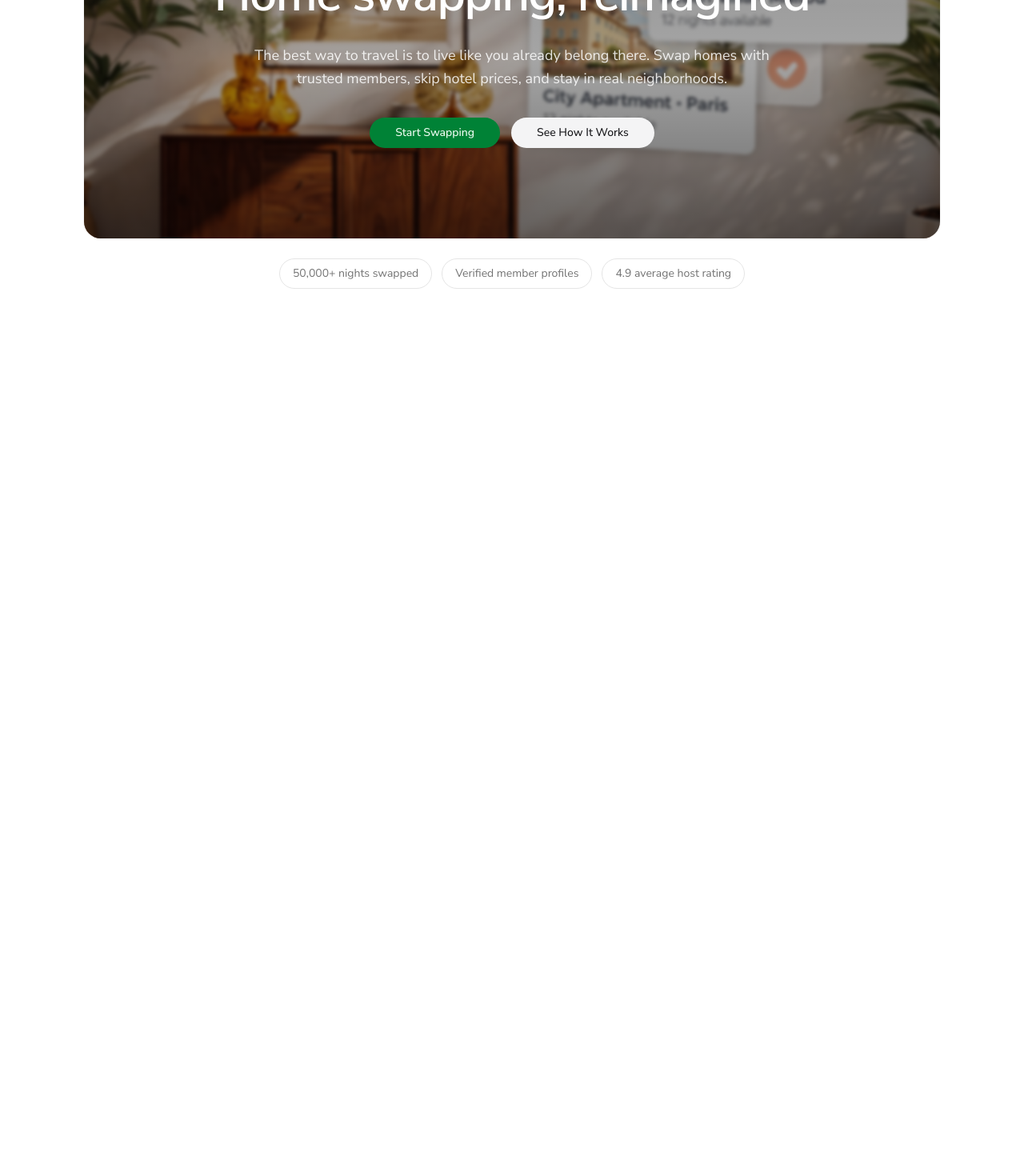
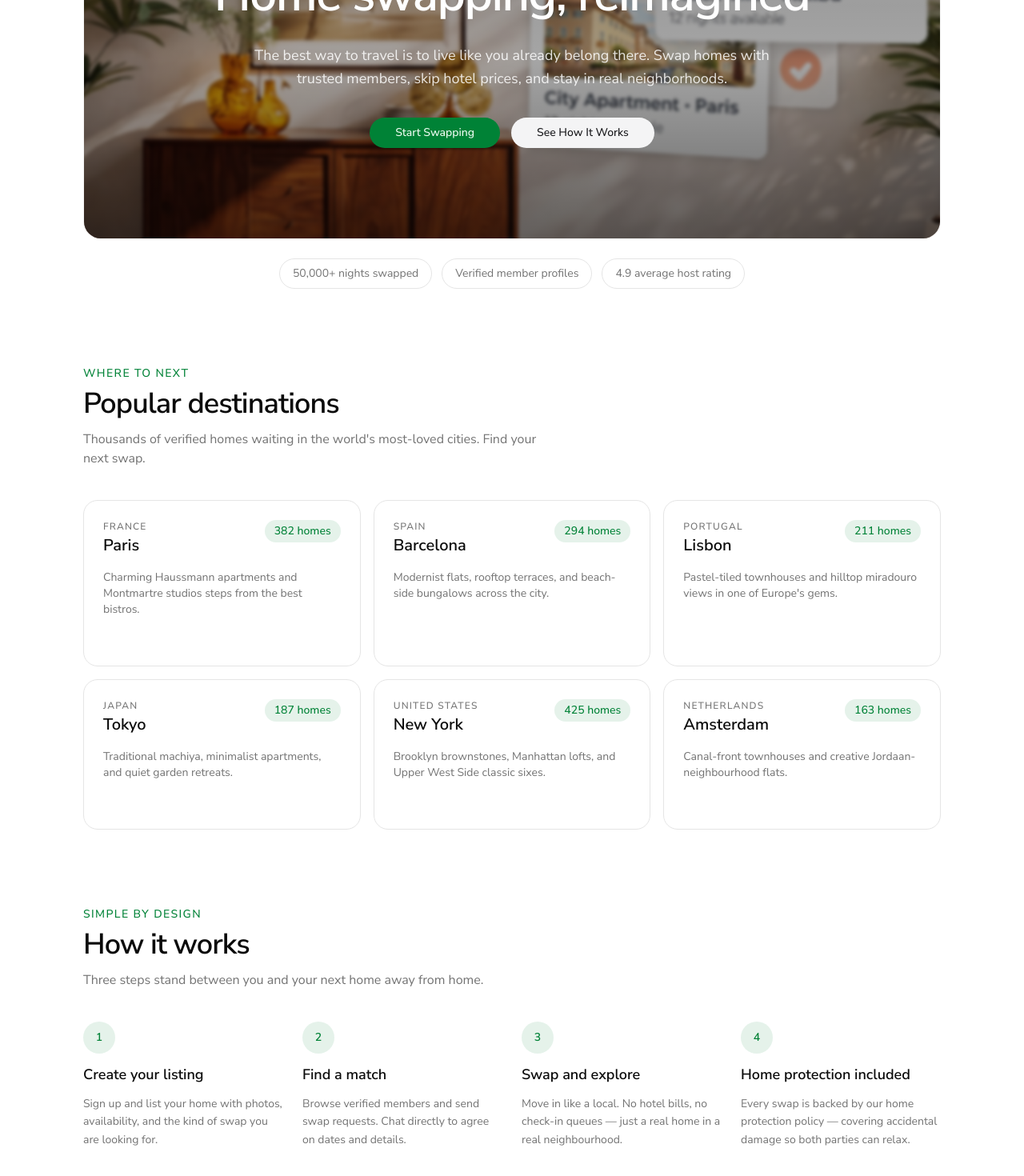
Before and after one commit to Nostrus/familiar, a Next.js app in the folder apps/web/: page / in a window 1280 px wide. Shown: the part 246-1716 px from the top of the page at 80% size. Before the commit the page ends 800 px from the top, so only its background shows below. Built offline with nearby package versions, Linux system fonts and the light colour scheme.

Commit message:
refactor: refactor homepage layout with new components, add proper metadata

```diff
--- a/apps/web/src/app/layout.tsx
+++ b/apps/web/src/app/layout.tsx
@@ -1,17 +1,18 @@
+import { cn } from '@/lib/utils';
+import { Nunito_Sans } from 'next/font/google';
 import './globals.css';
-import { Nunito_Sans } from "next/font/google";
-import { cn } from "@/lib/utils";
 
-const nunitoSans = Nunito_Sans({subsets:['latin'],variable:'--font-sans'});
+const nunitoSans = Nunito_Sans({ subsets: ['latin'], variable: '--font-sans' });
 
 export const metadata = {
-  title: 'Welcome to web',
-  description: 'Generated by create-nx-workspace',
+  title: 'Familiar — Home Swapping, Reimagined',
+  description:
+    'Swap homes with trusted members around the world. Skip hotel prices and stay in real neighborhoods like a local.',
 };
 
 export default function RootLayout({ children }: { children: React.ReactNode }) {
   return (
-    <html lang="en" className={cn("font-sans", nunitoSans.variable)}>
+    <html lang="en" className={cn('font-sans', nunitoSans.variable)}>
       <body>{children}</body>
     </html>
   );
--- a/apps/web/src/app/page.tsx
+++ b/apps/web/src/app/page.tsx
@@ -1,48 +1,13 @@
-import { Button } from '@/components/ui/button';
-import Link from 'next/link';
+import { Hero } from '@/components/hero';
+import { HowItWorks } from '@/components/how-it-works';
+import { PopularDestinations } from '@/components/popular-destinations';
 
 export default function DashboardPage() {
   return (
-    <main className="min-h-screen bg-background text-foreground">
-      <section className="mx-auto w-full max-w-6xl px-6 py-16 md:px-10 md:py-24">
-        <div className="relative overflow-hidden rounded-3xl border border-border/40 bg-card">
-          <div className="absolute inset-0 scale-105 bg-[url('/hero-image.jpg')] bg-cover bg-center blur-[2px]" />
-          <div className="absolute inset-0 bg-gradient-to-b from-black/45 via-black/35 to-black/60" />
-          <div className="absolute inset-x-0 top-0 h-40 bg-gradient-to-b from-white/15 to-transparent" />
-
-          <div className="relative z-10 flex flex-col items-center gap-8 px-6 py-20 text-center sm:px-10 md:px-16 md:py-28">
-            <h1 className="max-w-4xl text-4xl font-semibold tracking-tight text-balance text-white sm:text-5xl md:text-6xl">
-              Home swapping, reimagined
-            </h1>
-
-            <p className="max-w-2xl text-base leading-relaxed text-white/85 sm:text-lg">
-              The best way to travel is to live like you already belong there. Swap homes with
-              trusted members, skip hotel prices, and stay in real neighborhoods.
-            </p>
-
-            <div className="flex flex-wrap items-center justify-center gap-3">
-              <Button asChild size="lg" className="px-8">
-                <Link href="#">Start Swapping</Link>
-              </Button>
-              <Button asChild size="lg" variant="secondary" className="px-8">
-                <Link href="#">See How It Works</Link>
-              </Button>
-            </div>
-          </div>
-        </div>
-
-        <div className="flex w-full flex-wrap items-center justify-center gap-3 pt-6">
-          <div className="rounded-full border border-border px-4 py-2 text-sm text-muted-foreground">
-            50,000+ nights swapped
-          </div>
-          <div className="rounded-full border border-border px-4 py-2 text-sm text-muted-foreground">
-            Verified member profiles
-          </div>
-          <div className="rounded-full border border-border px-4 py-2 text-sm text-muted-foreground">
-            4.9 average host rating
-          </div>
-        </div>
-      </section>
+    <main className="min-h-screen">
+      <Hero />
+      <PopularDestinations />
+      <HowItWorks />
     </main>
   );
 }
--- /dev/null
+++ b/apps/web/src/components/bubble-card.tsx
@@ -0,0 +1,39 @@
+import { MoveRight } from 'lucide-react';
+import Link from 'next/link';
+
+export type BubbleDestination = {
+  city: string;
+  country: string;
+  homes: number;
+  tagline: string;
+};
+
+type BubbleCardProps = {
+  destination: BubbleDestination;
+};
+
+export function BubbleCard({ destination }: BubbleCardProps) {
+  return (
+    <Link
+      href="#"
+      className="group relative overflow-hidden rounded-2xl border border-border bg-card p-6 transition-shadow hover:shadow-md"
+    >
+      <div className="mb-4 flex items-start justify-between">
+        <div>
+          <p className="text-xs font-medium tracking-widest text-muted-foreground uppercase">
+            {destination.country}
+          </p>
+          <h3 className="mt-0.5 text-xl font-semibold text-foreground">{destination.city}</h3>
+        </div>
+        <span className="rounded-full bg-primary/10 px-3 py-1 text-sm font-medium text-primary">
+          {destination.homes.toLocaleString()} homes
+        </span>
+      </div>
+      <p className="text-sm text-muted-foreground">{destination.tagline}</p>
+      <div className="mt-4 flex items-center gap-1 text-sm font-medium text-primary opacity-0 transition-opacity group-hover:opacity-100">
+        Browse listings
+        <MoveRight className="h-4 w-4 translate-x-0 transition-transform group-hover:translate-x-1" />
+      </div>
+    </Link>
+  );
+}
--- /dev/null
+++ b/apps/web/src/components/hero.tsx
@@ -0,0 +1,60 @@
+import { Button } from '@/components/ui/button';
+import Image from 'next/image';
+import Link from 'next/link';
+
+const trustBadges = [
+  '50,000+ nights swapped',
+  'Verified member profiles',
+  '4.9 average host rating',
+];
+
+export function Hero() {
+  return (
+    <section className="mx-auto w-full max-w-6xl px-6 py-16 md:px-10 md:py-24">
+      <div className="relative overflow-hidden rounded-3xl border border-border/40 bg-card">
+        <div className="absolute inset-0 scale-105 overflow-hidden">
+          <Image
+            src="/hero-image.jpg"
+            alt=""
+            fill
+            priority
+            className="object-cover blur-[2px] scale-105"
+          />
+        </div>
+        <div className="absolute inset-0 bg-linear-to-b from-black/45 via-black/35 to-black/60" />
+        <div className="absolute inset-x-0 top-0 h-40 bg-linear-to-b from-white/15 to-transparent" />
+
+        <div className="relative z-10 flex flex-col items-center gap-8 px-6 py-20 text-center sm:px-10 md:px-16 md:py-28">
+          <h1 className="max-w-4xl text-4xl font-semibold tracking-tight text-balance text-white sm:text-5xl md:text-6xl">
+            Home swapping, reimagined
+          </h1>
+
+          <p className="max-w-2xl leading-relaxed text-white/85 sm:text-lg">
+            The best way to travel is to live like you already belong there. Swap homes with trusted
+            members, skip hotel prices, and stay in real neighborhoods.
+          </p>
+
+          <div className="flex flex-wrap items-center justify-center gap-3">
+            <Button asChild size="lg" className="px-8">
+              <Link href="#">Start Swapping</Link>
+            </Button>
+            <Button asChild size="lg" variant="secondary" className="px-8">
+              <Link href="#how-it-works">See How It Works</Link>
+            </Button>
+          </div>
+        </div>
+      </div>
+
+      <div className="flex w-full flex-wrap items-center justify-center gap-3 pt-6">
+        {trustBadges.map((badge) => (
+          <div
+            key={badge}
+            className="rounded-full border border-border px-4 py-2 text-sm text-muted-foreground"
+          >
+            {badge}
+          </div>
+        ))}
+      </div>
+    </section>
+  );
+}
--- /dev/null
+++ b/apps/web/src/components/how-it-works.tsx
@@ -0,0 +1,52 @@
+const steps = [
+  {
+    title: 'Create your listing',
+    description:
+      'Sign up and list your home with photos, availability, and the kind of swap you are looking for.',
+  },
+  {
+    title: 'Find a match',
+    description:
+      'Browse verified members and send swap requests. Chat directly to agree on dates and details.',
+  },
+  {
+    title: 'Swap and explore',
+    description:
+      'Move in like a local. No hotel bills, no check-in queues — just a real home in a real neighbourhood.',
+  },
+  {
+    title: 'Home protection included',
+    description:
+      'Every swap is backed by our home protection policy — covering accidental damage so both parties can relax.',
+  },
+];
+
+export function HowItWorks() {
+  return (
+    <section id="how-it-works" className="mx-auto w-full max-w-6xl px-6 pb-24 md:px-10">
+      <div className="mb-10">
+        <p className="mb-2 text-sm font-medium tracking-widest text-primary uppercase">
+          Simple by design
+        </p>
+        <h2 className="text-3xl font-semibold tracking-tight text-foreground sm:text-4xl">
+          How it works
+        </h2>
+        <p className="mt-3 max-w-xl text-muted-foreground">
+          Three steps stand between you and your next home away from home.
+        </p>
+      </div>
+
+      <div className="grid grid-cols-1 gap-6 sm:grid-cols-2 lg:grid-cols-4">
+        {steps.map((step, i) => (
+          <div key={step.title} className="flex flex-col gap-3">
+            <span className="flex h-10 w-10 items-center justify-center rounded-full bg-primary/10 text-sm font-semibold text-primary">
+              {i + 1}
+            </span>
+            <h3 className="text-lg font-semibold text-foreground">{step.title}</h3>
+            <p className="text-sm leading-relaxed text-muted-foreground">{step.description}</p>
+          </div>
+        ))}
+      </div>
+    </section>
+  );
+}
--- /dev/null
+++ b/apps/web/src/components/popular-destinations.tsx
@@ -0,0 +1,64 @@
+import { BubbleCard } from '@/components/bubble-card';
+
+const destinations = [
+  {
+    city: 'Paris',
+    country: 'France',
+    homes: 382,
+    tagline: 'Charming Haussmann apartments and Montmartre studios steps from the best bistros.',
+  },
+  {
+    city: 'Barcelona',
+    country: 'Spain',
+    homes: 294,
+    tagline: 'Modernist flats, rooftop terraces, and beach-side bungalows across the city.',
+  },
+  {
+    city: 'Lisbon',
+    country: 'Portugal',
+    homes: 211,
+    tagline: "Pastel-tiled townhouses and hilltop miradouro views in one of Europe's gems.",
+  },
+  {
+    city: 'Tokyo',
+    country: 'Japan',
+    homes: 187,
+    tagline: 'Traditional machiya, minimalist apartments, and quiet garden retreats.',
+  },
+  {
+    city: 'New York',
+    country: 'United States',
+    homes: 425,
+    tagline: 'Brooklyn brownstones, Manhattan lofts, and Upper West Side classic sixes.',
+  },
+  {
+    city: 'Amsterdam',
+    country: 'Netherlands',
+    homes: 163,
+    tagline: 'Canal-front townhouses and creative Jordaan-neighbourhood flats.',
+  },
+];
+
+export function PopularDestinations() {
+  return (
+    <section className="mx-auto w-full max-w-6xl px-6 pb-24 md:px-10">
+      <div className="mb-10">
+        <p className="mb-2 text-sm font-medium tracking-widest text-primary uppercase">
+          Where to next
+        </p>
+        <h2 className="text-3xl font-semibold tracking-tight text-foreground sm:text-4xl">
+          Popular destinations
+        </h2>
+        <p className="mt-3 max-w-xl text-muted-foreground">
+          Thousands of verified homes waiting in the world's most-loved cities. Find your next swap.
+        </p>
+      </div>
+
+      <div className="grid grid-cols-1 gap-4 sm:grid-cols-2 lg:grid-cols-3">
+        {destinations.map((destination) => (
+          <BubbleCard key={destination.city} destination={destination} />
+        ))}
+      </div>
+    </section>
+  );
+}
```
Also changed, not shown: 1 other file (tests, documents, lock files or other folders).
